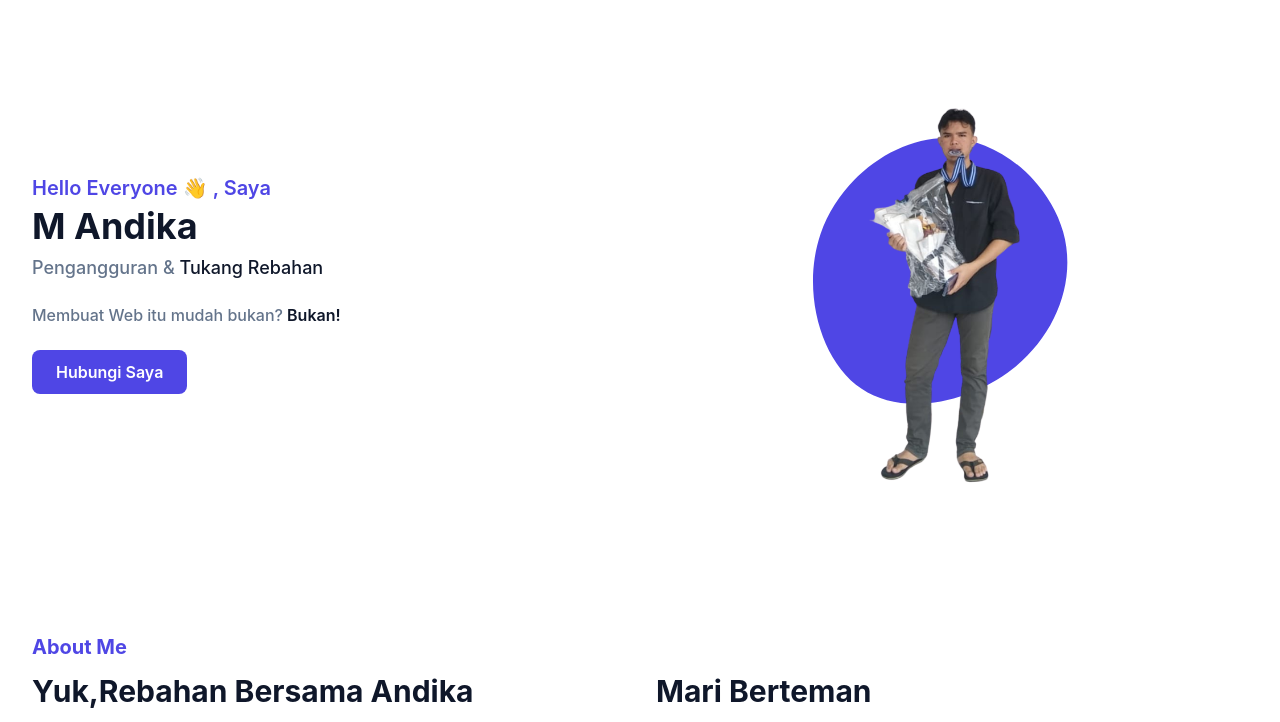
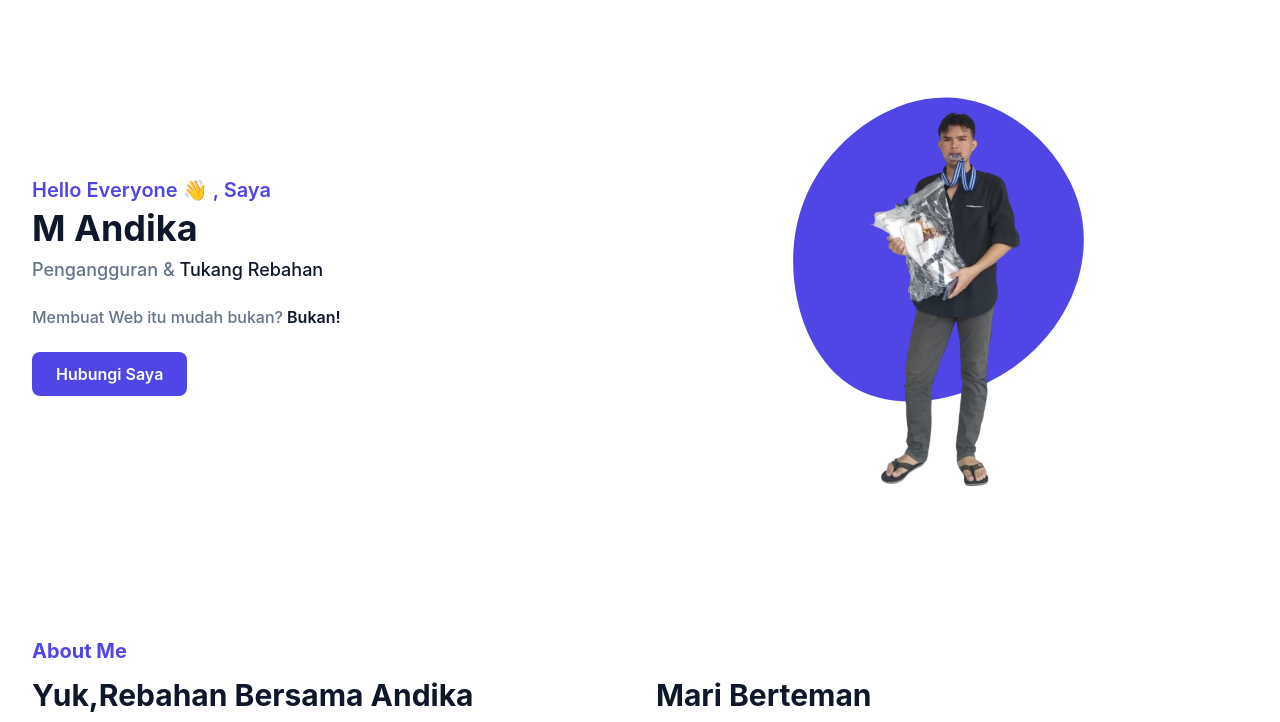
Before and after one commit to Andikaa03/tailwindcss-andika, a website: page index.html in a window 1280 px wide. Shown: the part 75-797 px from the top of the page. Drawn offline with nearby package versions, Linux system fonts and the light colour scheme.

Commit message:
Update index.html

```diff
--- a/index.html
+++ b/index.html
@@ -8,10 +8,15 @@
   <link href="dist/output.css" rel="stylesheet">
   <link rel="stylesheet" href="https://unpkg.com/aos@next/dist/aos.css" />
 </head>
-<style type="text/css">
-    .element,html{scrollbar-width:none}html::-webkit-scrollbar,.element::-webkit-scrollbar{display:none}
-</style>
-<body class="">
+<style>
+    /* Disabled Horizontal Scroll */
+    html, body {
+    max-width: 100%;
+    overflow-x: hidden;
+    }
+    /* End Disabled Horizontal Scroll */
+  </style>
+<body>
 
     <!-- Header Start -->
     <header class="bg-transparent absolute w-full left-0 top-0 z-10 flex items-center">
@@ -58,7 +63,7 @@
     <!-- Header End -->
 
     <!-- Hero section start -->
-    <section id="home" class="pt-36">
+    <div id="about" class="pt-36">
         <div class="container">
             <div class="flex flex-wrap">
                 <div class="w-full self-center px-4 lg:w-1/2" data-aos="fade-right" data-aos-duration="1000">
@@ -69,11 +74,11 @@
                     <a href="#" class="text-base font-semibold text-white bg-primary py-3 px-6 rounded-lg hover:shadow-lg hover:opacity-80 transition duration-300 ease-in-out">Hubungi Saya</a>
                 </div>
                 <div class="w-full self-end px-4 lg:w-1/2" data-aos="fade-left" data-aos-duration="1000" data-aos-delay="200">
-                    <div class="relative mt-10 lg:mt-9 lg:right-0 ">
+                    <div class="relative mt-10  ">
                         <img src="dist/img/andika.png" alt="andika"
                         class="max-w-full mx-auto max-h-96">
                         <span class="absolute bottom-10 -z-10 left-1/2 -translate-x-1/2 md:scale-125">
-                            <svg widht="250" height="350" viewBox="0 0 200 200" xmlns="http://www.w3.org/2000/svg">
+                            <svg widht="400" height="400" viewBox="0 0 200 200" xmlns="http://www.w3.org/2000/svg">
                                 <path fill="#4f46e5" d="M50.8,-19.3C57.1,3,47.6,27.7,27.8,43.3C8,58.9,-22.2,65.4,-41.3,52.5C-60.5,39.6,-68.8,7.3,-60.1,-18.3C-51.4,-43.9,-25.7,-62.8,-1.7,-62.2C22.2,-61.7,44.4,-41.7,50.8,-19.3Z" transform="translate(100 100) scale(1.0)" />
                             </svg>
                         </span>
@@ -81,7 +86,7 @@
                 </div>
             </div>
         </div>
-    </section>
+    </div>
     <!-- Hero section end -->
 
     <!-- About section start -->
```
